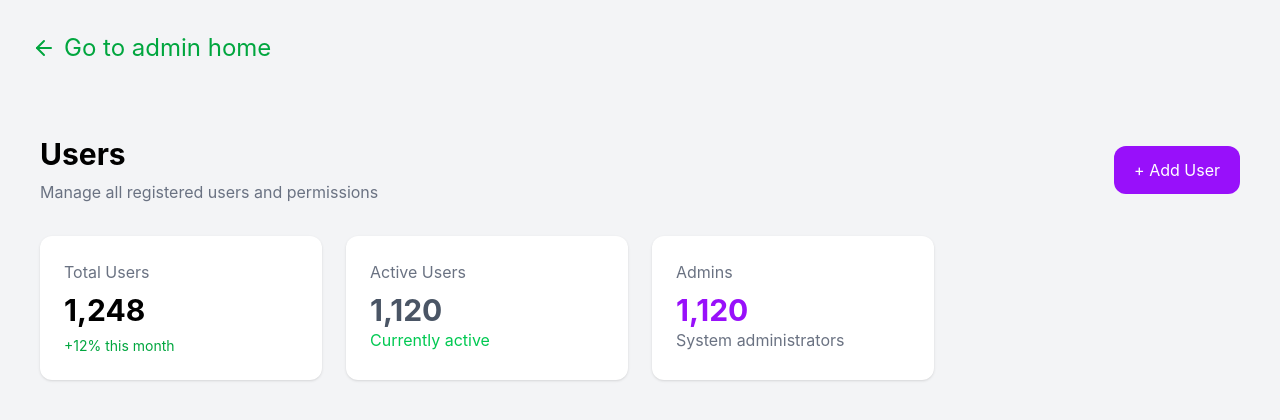
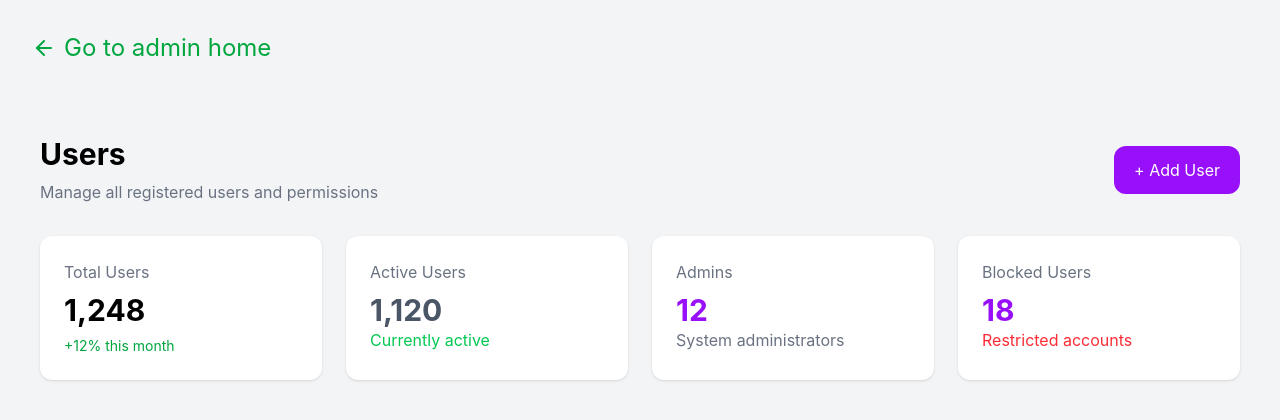
Before and after one commit to rumachoudhury/monorepo-ecommerce-app, a Next.js app in the folder apps/admin/: page /users in a window 1280 px wide. Shown: the top 420 px of the page. Built offline with nearby package versions, Linux system fonts and the light colour scheme.

Commit message:
Created Restricted accounts card

```diff
--- a/apps/admin/src/app/users/page.tsx
+++ b/apps/admin/src/app/users/page.tsx
@@ -274,11 +274,18 @@ function UsersPage() {
               <h2 className="text-3xl font-bold mt-2 text-gray-600">1,120</h2>
               <p className="text-green-500">Currently active</p>
             </div>
-            {/* Admins */}
+            {/*System administrators */}
             <div className="bg-white rounded-xl shadow p-6 transition hover:shadow-xl hover:-translate-y-1">
               <p className="text-gray-500">Admins</p>
-              <h2 className="text-3xl font-bold mt-2 text-purple-600">1,120</h2>
-              <p className="text-gray-500"> System administrators</p>
+              <h2 className="text-3xl font-bold mt-2 text-purple-600">12</h2>
+              <p className="text-gray-500">System administrators</p>
+            </div>
+
+            {/*Restricted accounts  */}
+            <div className="bg-white rounded-xl shadow p-6 transition hover:shadow-xl hover:-translate-y-1">
+              <p className="text-gray-500">Blocked Users</p>
+              <h2 className="text-3xl font-bold mt-2 text-purple-600">18</h2>
+              <p className="text-red-500">Restricted accounts</p>
             </div>
           </div>
         </main>
```
